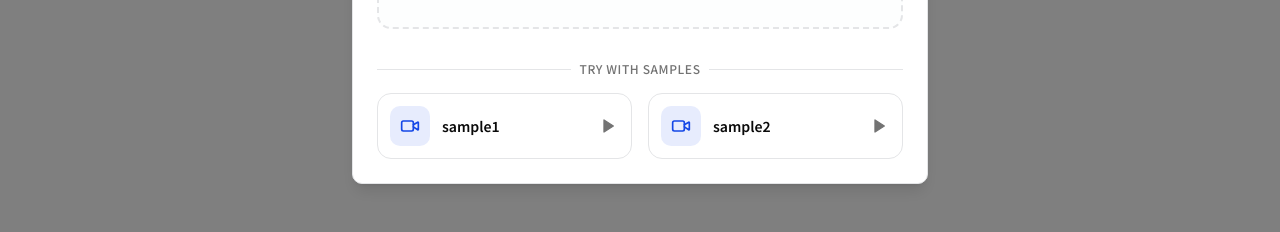
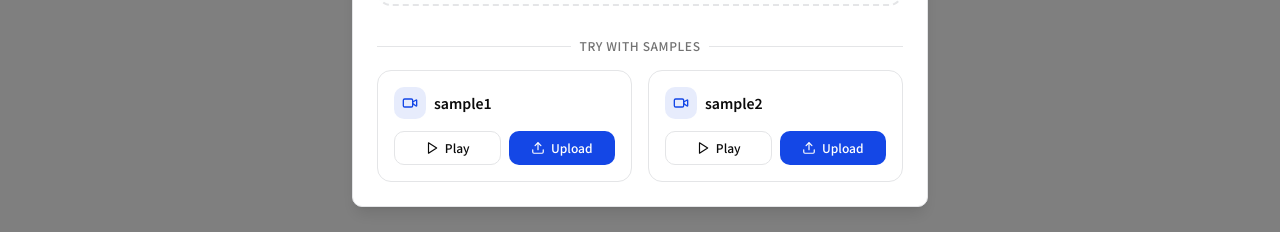
Before and after one commit to Koichi73/zenn-hackathon-vol4, a Next.js app in the folder frontend/: page /dashboard in a window 1280 px wide. Both pictures are taken after a click on the button "Upload Video". Shown: the part 481-713 px from the top of the page. Built offline with nearby package versions, Linux system fonts and the light colour scheme; no server answers.

Commit message:
upd:サンプル動画の再生と解析のUIを更新

```diff
--- a/frontend/app/(authenticated)/dashboard/page.tsx
+++ b/frontend/app/(authenticated)/dashboard/page.tsx
@@ -246,28 +246,34 @@ export default function DashboardPage() {
                                     </div>
                                     <div className="grid grid-cols-2 gap-4">
                                         {SAMPLES.map((sample) => (
-                                            <div key={sample.id} className="relative group">
-                                                <button
-                                                    onClick={() => handleSampleSelect(sample)}
-                                                    className="w-full flex items-center gap-3 p-3 rounded-xl border border-border bg-card hover:border-primary/50 hover:bg-primary/5 transition-all text-left"
-                                                >
-                                                    <div className="flex h-10 w-10 shrink-0 items-center justify-center rounded-lg bg-primary/10 text-primary group-hover:bg-primary group-hover:text-white transition-colors">
-                                                        <Video className="h-5 w-5" />
+                                            <div key={sample.id} className="rounded-xl border border-border bg-card p-4 space-y-3">
+                                                {/* Video Title */}
+                                                <div className="flex items-center gap-2">
+                                                    <div className="flex h-8 w-8 shrink-0 items-center justify-center rounded-lg bg-primary/10 text-primary">
+                                                        <Video className="h-4 w-4" />
                                                     </div>
-                                                    <p className="text-sm font-semibold text-foreground leading-none">
+                                                    <p className="text-sm font-semibold text-foreground">
                                                         {sample.title}
                                                     </p>
-                                                </button>
-                                                <button
-                                                    onClick={(e) => {
-                                                        e.stopPropagation();
-                                                        setPreviewVideo(sample.path);
-                                                    }}
-                                                    className="absolute right-2 top-1/2 -translate-y-1/2 p-2 rounded-full hover:bg-primary/10 text-muted-foreground hover:text-primary transition-colors"
-                                                    title="Preview video"
-                                                >
-                                                    <Play className="h-4 w-4 fill-current" />
-                                                </button>
+                                                </div>
+
+                                                {/* Action Buttons */}
+                                                <div className="grid grid-cols-2 gap-2">
+                                                    <button
+                                                        onClick={() => setPreviewVideo(sample.path)}
+                                                        className="flex items-center justify-center gap-1.5 px-3 py-2 rounded-lg border border-border bg-background hover:bg-muted transition-colors text-xs font-medium"
+                                                    >
+                                                        <Play className="h-3.5 w-3.5" />
+                                                        Play
+                                                    </button>
+                                                    <button
+                                                        onClick={() => handleSampleSelect(sample)}
+                                                        className="flex items-center justify-center gap-1.5 px-3 py-2 rounded-lg bg-primary text-primary-foreground hover:bg-primary/90 transition-colors text-xs font-medium"
+                                                    >
+                                                        <Upload className="h-3.5 w-3.5" />
+                                                        Upload
+                                                    </button>
+                                                </div>
                                             </div>
                                         ))}
                                     </div>
```
